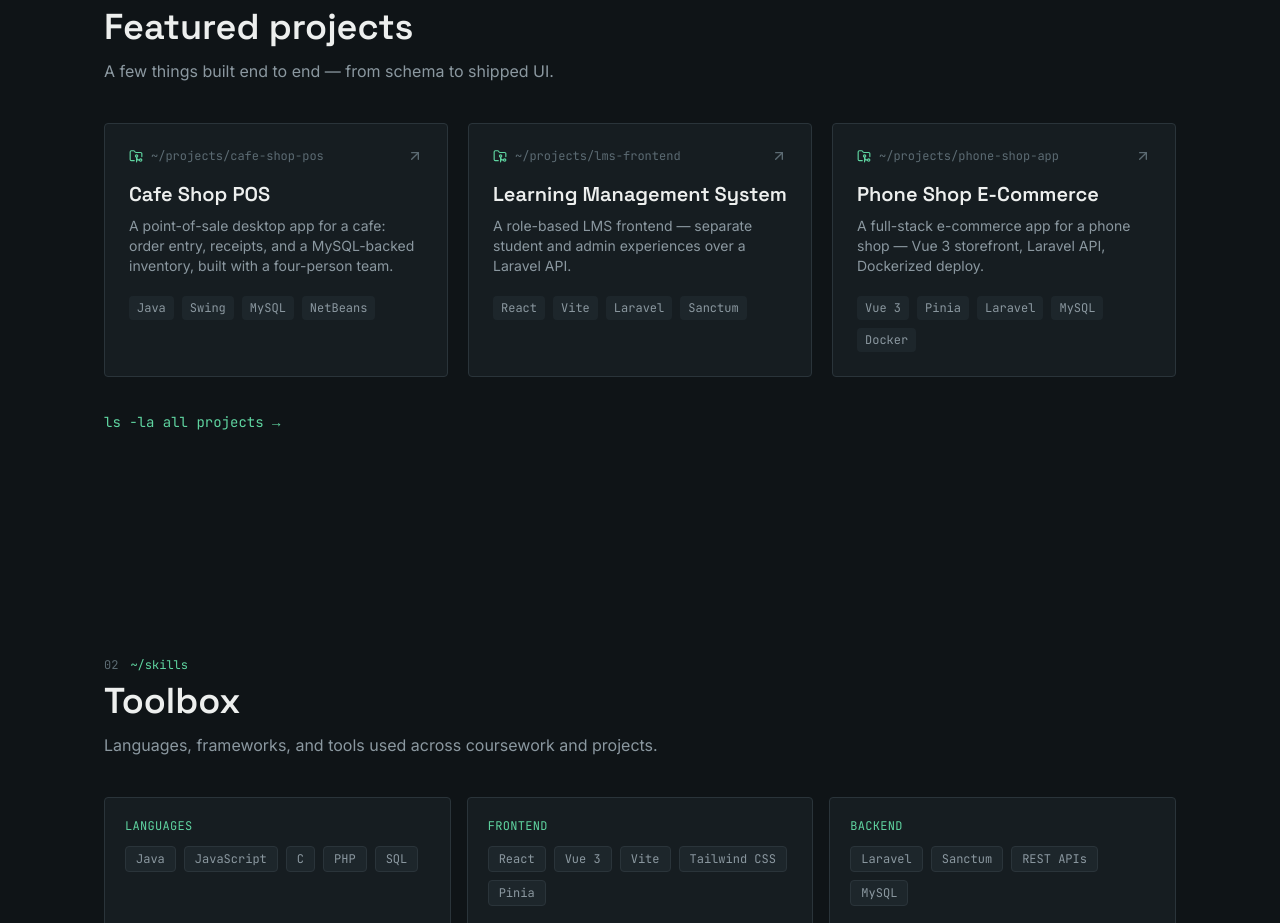
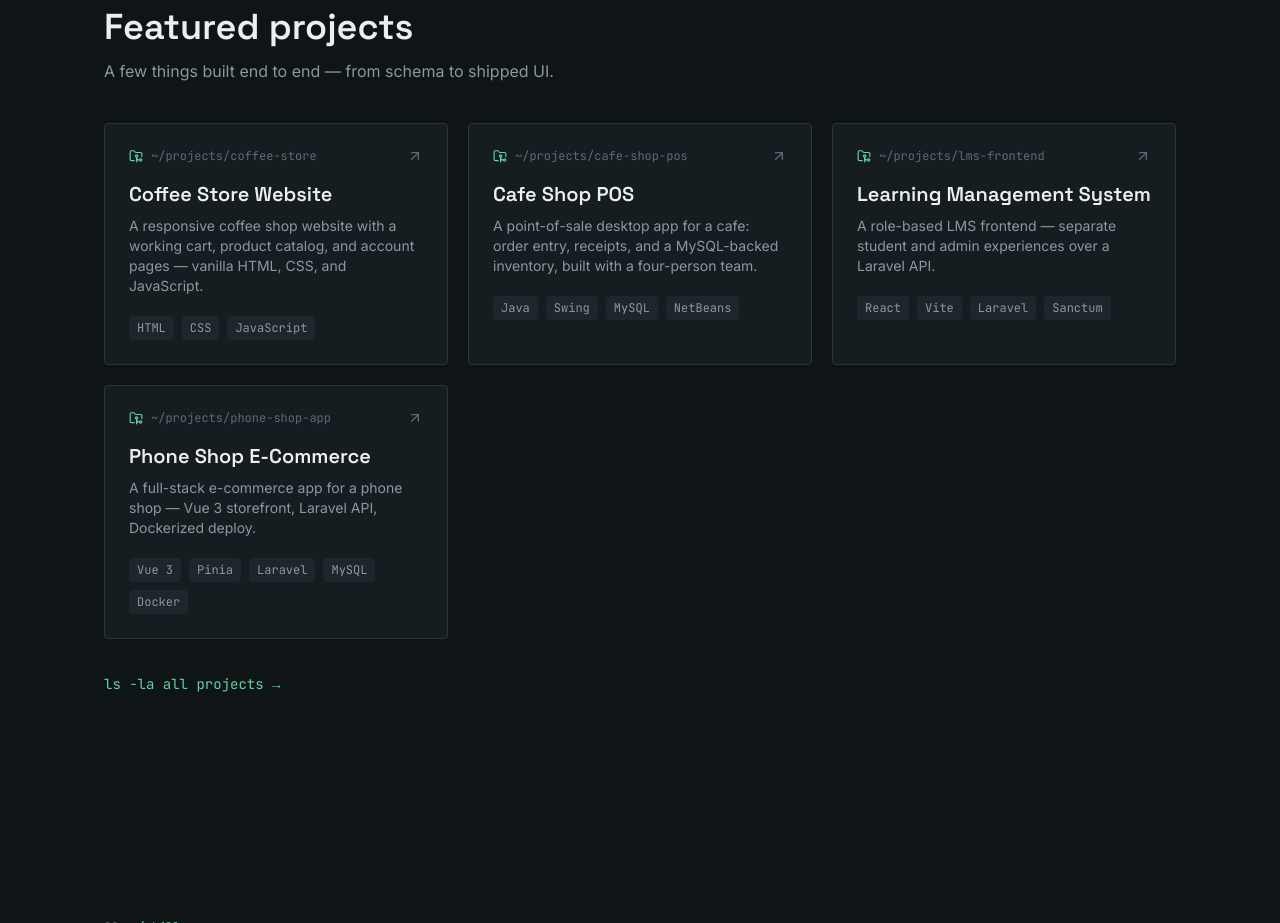
Before and after one commit to mengchantrakboth-wq/my_portfolio, a React (Vite) app: page / in a window 1280 px wide. Shown: the part 1140-2063 px from the top of the page. Built offline with nearby package versions, Linux system fonts and the light colour scheme.

Commit message:
links-repo-demo

```diff
--- a/src/data/projects.js
+++ b/src/data/projects.js
@@ -1,4 +1,22 @@
+import coffeeshop from "../assets/icons/projects/coffeshop.png";
 export const projects = [
+  {
+    id: 'coffee-store',
+    path: '~/projects/coffee-store',
+    title: 'Coffee Store Website',
+    summary:
+      'A responsive coffee shop website with a working cart, product catalog, and account pages — vanilla HTML, CSS, and JavaScript.',
+    description:
+      "A multi-page coffee shop site built with plain HTML, CSS, and JavaScript. Includes a homepage, a full drinks/beans menu, a filterable shop page (beans, brew gear, merch) with category tabs, an about page with team and location sections, and a login/sign-up page with client-side validation. A shared cart system (add/remove/quantity, persisted in localStorage) and live search work across every page, along with a mobile nav, scroll-reveal animations, and toast notifications.",
+    role: 'Solo — layout, responsive design, cart logic, page structure',
+    team: [],
+    course: 'Independent project',
+    stack: ['HTML', 'CSS', 'JavaScript'],
+    year: '2026',
+    type: 'Solo project',
+    links: { repo: 'https://github.com/mengchantrakboth-wq/Coffee-Store', demo: 'https://coffee-store-gold.vercel.app/index.html' },
+    image: coffeeshop,
+  },
   {
     id: 'cafepos',
     path: '~/projects/cafe-shop-pos',
--- a/src/pages/ProjectDetails.jsx
+++ b/src/pages/ProjectDetails.jsx
@@ -1,5 +1,5 @@
 import { useParams, Link, Navigate } from 'react-router-dom'
-import { ArrowLeft, Users, BookOpen } from 'lucide-react'
+import { ArrowLeft, Users, BookOpen, Link as LinkIcon, ExternalLink } from 'lucide-react'
 import Container from '@/components/common/Container'
 import { projects } from '@/data/projects'
 
@@ -34,6 +34,39 @@ export default function ProjectDetails() {
         <p className="mt-5 max-w-2xl text-lg text-text-muted">
           {project.description}
         </p>
+
+        {(project.links.repo || project.links.demo) && (
+          <div className="mt-5 flex flex-wrap gap-3">
+            {project.links.repo && (
+              <a
+                href={project.links.repo}
+                target="_blank"
+                rel="noopener noreferrer"
+                className="inline-flex items-center gap-2 rounded-sm border border-border px-3 py-1.5 font-mono text-xs text-text-muted hover:text-mint hover:border-mint"
+              >
+                <LinkIcon size={14} /> Repo
+              </a>
+            )}
+            {project.links.demo && (
+              <a
+                href={project.links.demo}
+                target="_blank"
+                rel="noopener noreferrer"
+                className="inline-flex items-center gap-2 rounded-sm border border-border px-3 py-1.5 font-mono text-xs text-text-muted hover:text-mint hover:border-mint"
+              >
+                <ExternalLink size={14} /> Live demo
+              </a>
+            )}
+          </div>
+        )}
+
+        {project.image && (
+          <img
+            src={project.image}
+            alt={project.title}
+            className="mt-8 w-full rounded-sm border border-border object-cover"
+          />
+        )}
 
         <div className="mt-8 grid gap-6 md:grid-cols-[1fr_260px]">
           <div className="space-y-6">
```
Also changed, not shown: src/assets/icons/projects/coffeshop.png (added).
